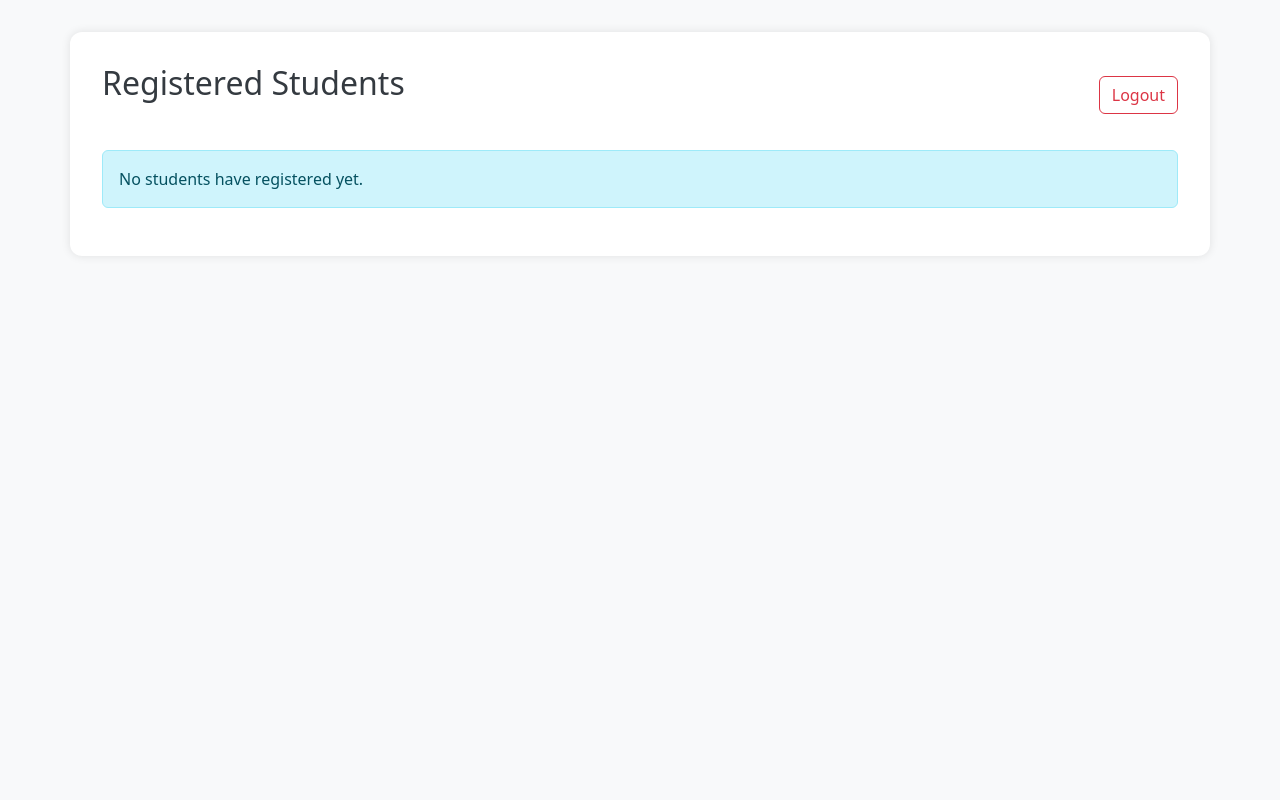
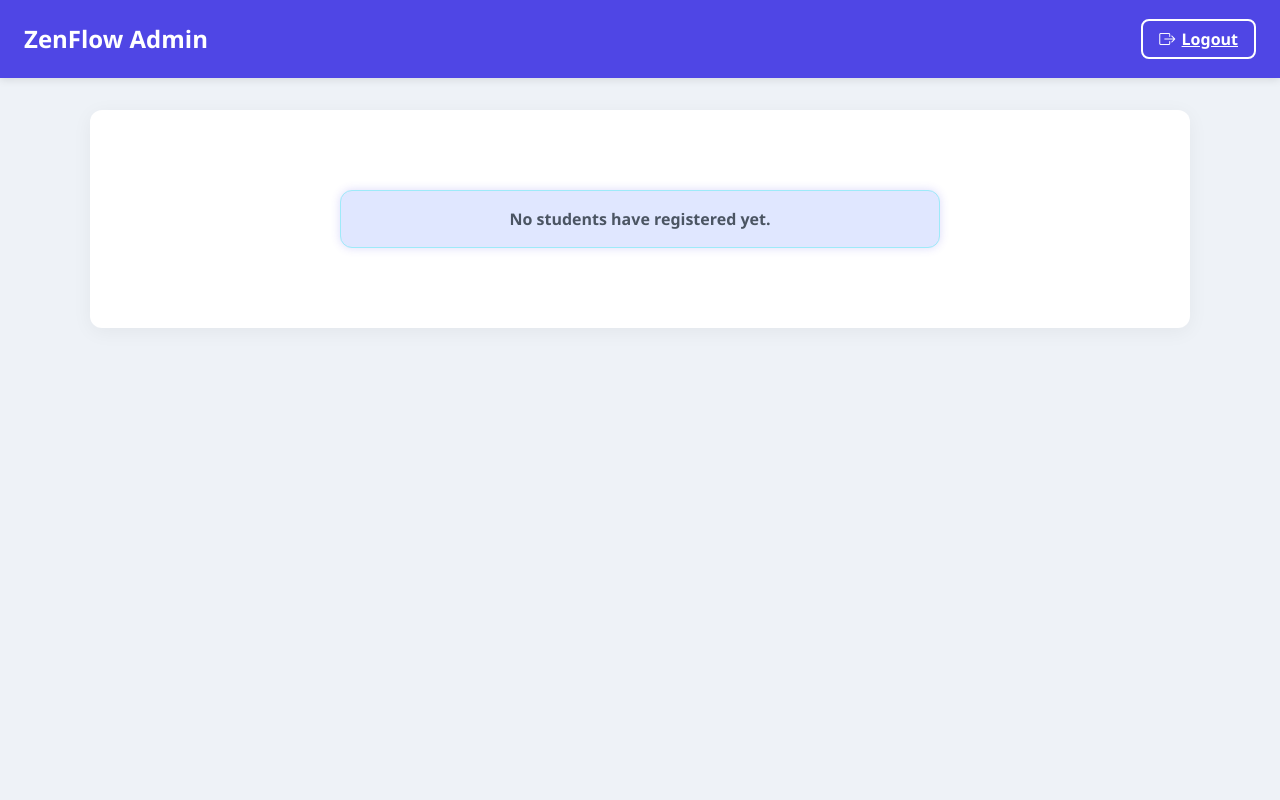
Before and after one commit to Snehalgumber143/Yoga-app, a Django app: page /admin-portal in a window 1280 px wide. Run offline with Django 5.2, Linux system fonts and the light colour scheme; a user stored in the database is signed in; data that the repository does not hold is empty.

```diff
--- a/home/urls.py
+++ b/home/urls.py
@@ -12,5 +12,6 @@ urlpatterns = [
     path('admin-portal', views.admin_portal, name='admin_portal'),
     path('login/', views.logins, name='logins'),
     path('logout/', auth_views.LogoutView.as_view(next_page='/'), name='logout'),
+    path('delete-student/<int:student_id>/', views.delete_student, name='delete_student'),
     path('signup/', views.signup, name='signup')
 ]
--- a/home/views.py
+++ b/home/views.py
@@ -1,4 +1,4 @@
-from django.shortcuts import redirect, render,HttpResponse
+from django.shortcuts import get_object_or_404, redirect, render,HttpResponse
 from datetime import datetime
 from home.models import Student
 from home.models import Contact
@@ -112,4 +112,13 @@ def video(request):
 def admin_portal(request):
     students = Student.objects.all().order_by('-created_at')
     return render(request, 'admin_portal.html', {'students': students})
+def delete_student(request, student_id):
+    if request.method == 'POST':
+        student = get_object_or_404(Student, id=student_id)
+        student.delete()
+        messages.success(request, f"Student '{student.name}' has been deleted.")
+    else:
+        messages.error(request, "Invalid request method.")
+
+    return redirect('admin_portal')
 # Create your views here.
--- a/templates/admin_portal.html
+++ b/templates/admin_portal.html
@@ -2,47 +2,156 @@
 <!DOCTYPE html>
 <html lang="en">
 <head>
-    <meta charset="UTF-8">
+    <meta charset="UTF-8" />
     <title>Admin Portal - Student List</title>
-    <link href="https://cdn.jsdelivr.net/npm/bootstrap@5.3.0/dist/css/bootstrap.min.css" rel="stylesheet">
+    <link href="https://cdn.jsdelivr.net/npm/bootstrap@5.3.0/dist/css/bootstrap.min.css" rel="stylesheet" />
+    <link href="https://cdn.jsdelivr.net/npm/bootstrap-icons@1.10.5/font/bootstrap-icons.css" rel="stylesheet" />
     <style>
         body {
-            background-color: #f8f9fa;
-            padding: 2rem;
+            background-color: #eef2f7;
+            font-family: 'Segoe UI', Tahoma, Geneva, Verdana, sans-serif;
+            min-height: 100vh;
+            padding: 0;
+            margin: 0;
+        }
+
+        /* Navbar styles */
+        nav.navbar {
+            background: #4f46e5;
+            box-shadow: 0 2px 8px rgba(0,0,0,0.1);
+        }
+        nav.navbar .navbar-brand {
+            color: white;
+            font-weight: 700;
+            font-size: 1.5rem;
+        }
+        nav.navbar .navbar-brand:hover {
+            color: #d1d5db;
+            text-decoration: none;
+        }
+        nav.navbar .logout-btn {
+            border: 2px solid white;
+            color: white;
+            font-weight: 600;
+            padding: 0.4rem 1rem;
+            border-radius: 8px;
+            transition: background-color 0.3s ease, color 0.3s ease;
+            display: flex;
+            align-items: center;
+            gap: 0.4rem;
+            font-size: 1rem;
+            background: transparent;
+        }
+        nav.navbar .logout-btn:hover {
+            background-color: white;
+            color: #4f46e5;
+            text-decoration: none;
         }
 
         .container {
-            background: #fff;
-            padding: 2rem;
+            max-width: 1100px;
+            margin: 2rem auto 4rem;
+            background: white;
             border-radius: 12px;
-            box-shadow: 0 0 10px rgba(0,0,0,0.1);
+            box-shadow: 0 4px 20px rgba(0,0,0,0.05);
+            padding: 2rem 3rem;
         }
 
-        h2 {
-            margin-bottom: 1.5rem;
-            color: #343a40;
+        table {
+            border-collapse: separate;
+            border-spacing: 0 0.75rem;
+            width: 100%;
+            font-size: 0.95rem;
         }
 
-        .table th {
-            background-color: #f1f1f1;
+        thead th {
+            background-color: #e0e7ff;
+            color: #3730a3;
+            font-weight: 700;
+            padding: 0.75rem 1rem;
+            text-align: left;
+            border-radius: 8px;
         }
 
-        .logout-btn {
-            float: right;
+        tbody tr {
+            background: #fafafa;
+            box-shadow: 0 2px 5px rgba(0,0,0,0.05);
+            transition: transform 0.15s ease;
+            border-radius: 8px;
+        }
+
+        tbody tr:hover {
+            background-color: #f3f4f6;
+            transform: translateY(-2px);
+        }
+
+        tbody td {
+            padding: 0.75rem 1rem;
+            vertical-align: middle;
+            color: #4b5563;
+            border: none;
+        }
+
+        /* Delete button style */
+        .btn-delete {
+            background-color: #dc3545;
+            border: none;
+            color: white;
+            padding: 0.35rem 0.75rem;
+            border-radius: 6px;
+            font-size: 0.9rem;
+            font-weight: 600;
+            cursor: pointer;
+            transition: background-color 0.3s ease;
+        }
+        .btn-delete:hover {
+            background-color: #b02a37;
+        }
+
+        .alert-info {
+            max-width: 600px;
+            margin: 3rem auto;
+            text-align: center;
+            font-weight: 600;
+            color: #4b5563;
+            background-color: #e0e7ff;
+            border-radius: 12px;
+            padding: 1rem 2rem;
+            box-shadow: 0 0 10px rgba(79,70,229,0.2);
+        }
+
+        @media (max-width: 768px) {
+            .container {
+                padding: 1.5rem 1rem;
+            }
+            thead th, tbody td {
+                padding: 0.5rem 0.75rem;
+                font-size: 0.85rem;
+            }
+            nav.navbar .navbar-brand {
+                font-size: 1.2rem;
+            }
+            nav.navbar .logout-btn {
+                font-size: 0.9rem;
+                padding: 0.3rem 0.7rem;
+            }
         }
     </style>
 </head>
 <body>
+
+<nav class="navbar px-4 py-3">
+    <a class="navbar-brand" href="{% url 'home' %}">ZenFlow Admin</a>
+    <a href="{% url 'logout' %}" class="logout-btn" title="Logout">
+        <i class="bi bi-box-arrow-right"></i> Logout
+    </a>
+</nav>
+
 <div class="container">
-        <div class="d-flex justify-content-between align-items-center mb-4">
-            <h2>Registered Students</h2>
-            <a href="{% url 'logout' %}" class="btn btn-outline-danger logout-btn">Logout</a>
-        </div>
-
     {% if students %}
     <div class="table-responsive">
-            <table class="table table-bordered table-hover align-middle">
-                <thead class="table-light">
+        <table>
+            <thead>
                 <tr>
                     <th>#</th>
                     <th>Name</th>
@@ -52,6 +161,7 @@
                     <th>Age</th>
                     <th>Gender</th>
                     <th>Registered At</th>
+                    <th>Actions</th>
                 </tr>
             </thead>
             <tbody>
@@ -65,6 +175,14 @@
                     <td>{{ student.age }}</td>
                     <td>{{ student.gender }}</td>
                     <td>{{ student.created_at|date:"Y-m-d H:i" }}</td>
+                    <td>
+                        <form method="post" action="{% url 'delete_student' student.id %}" style="display:inline;">
+                            {% csrf_token %}
+                            <button type="submit" class="btn-delete" onclick="return confirm('Are you sure you want to delete this student?');">
+                                <i class="bi bi-trash-fill"></i> Delete
+                            </button>
+                        </form>
+                    </td>
                 </tr>
                 {% endfor %}
             </tbody>
@@ -74,5 +192,7 @@
         <div class="alert alert-info">No students have registered yet.</div>
     {% endif %}
 </div>
+
+<script src="https://cdn.jsdelivr.net/npm/bootstrap@5.3.0/dist/js/bootstrap.bundle.min.js"></script>
 </body>
 </html>
```
Also changed, not shown: templates/index.html (+5 -2 lines), db.sqlite3. Lines whose indentation alone changed are shown as unchanged.
